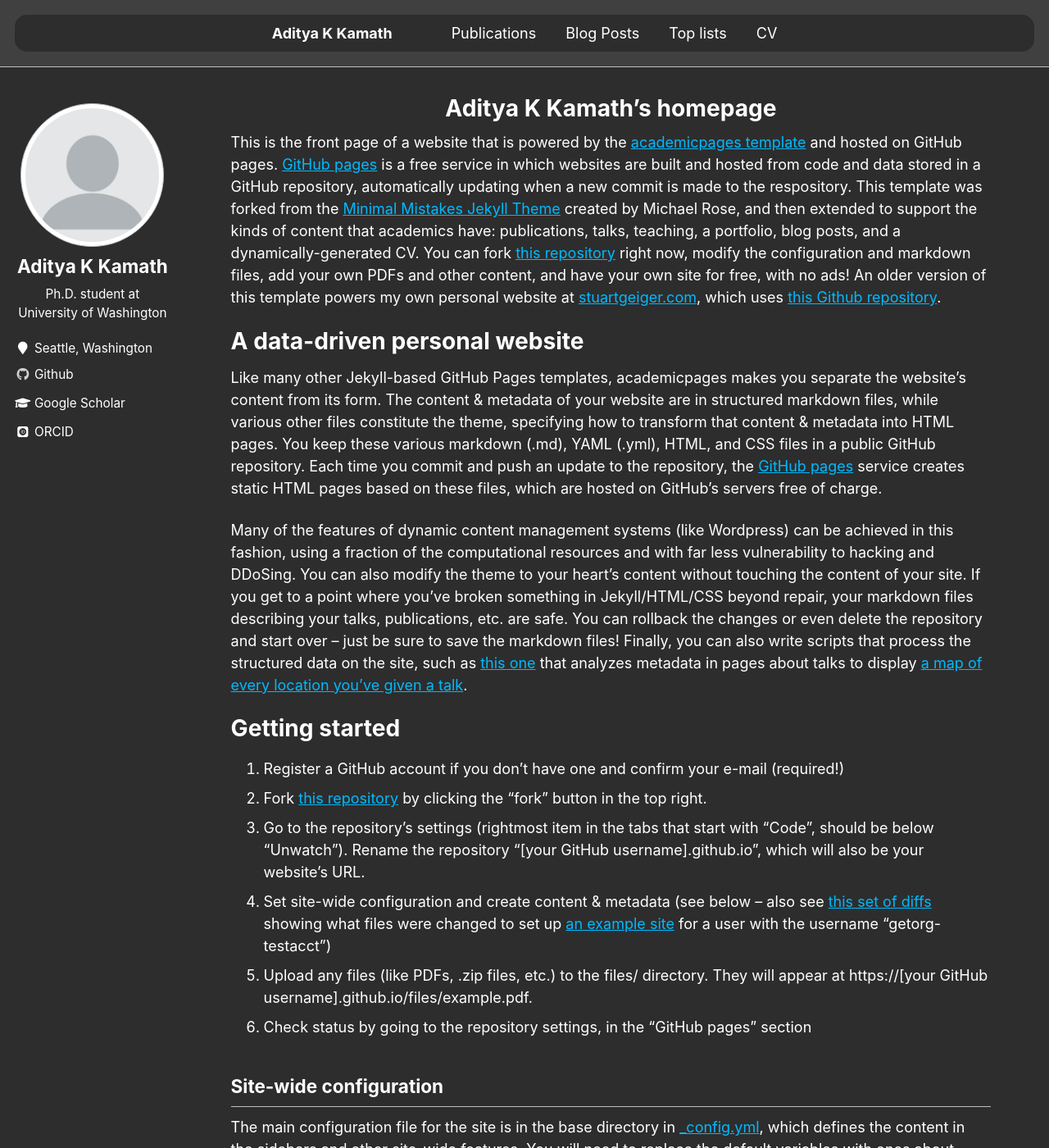
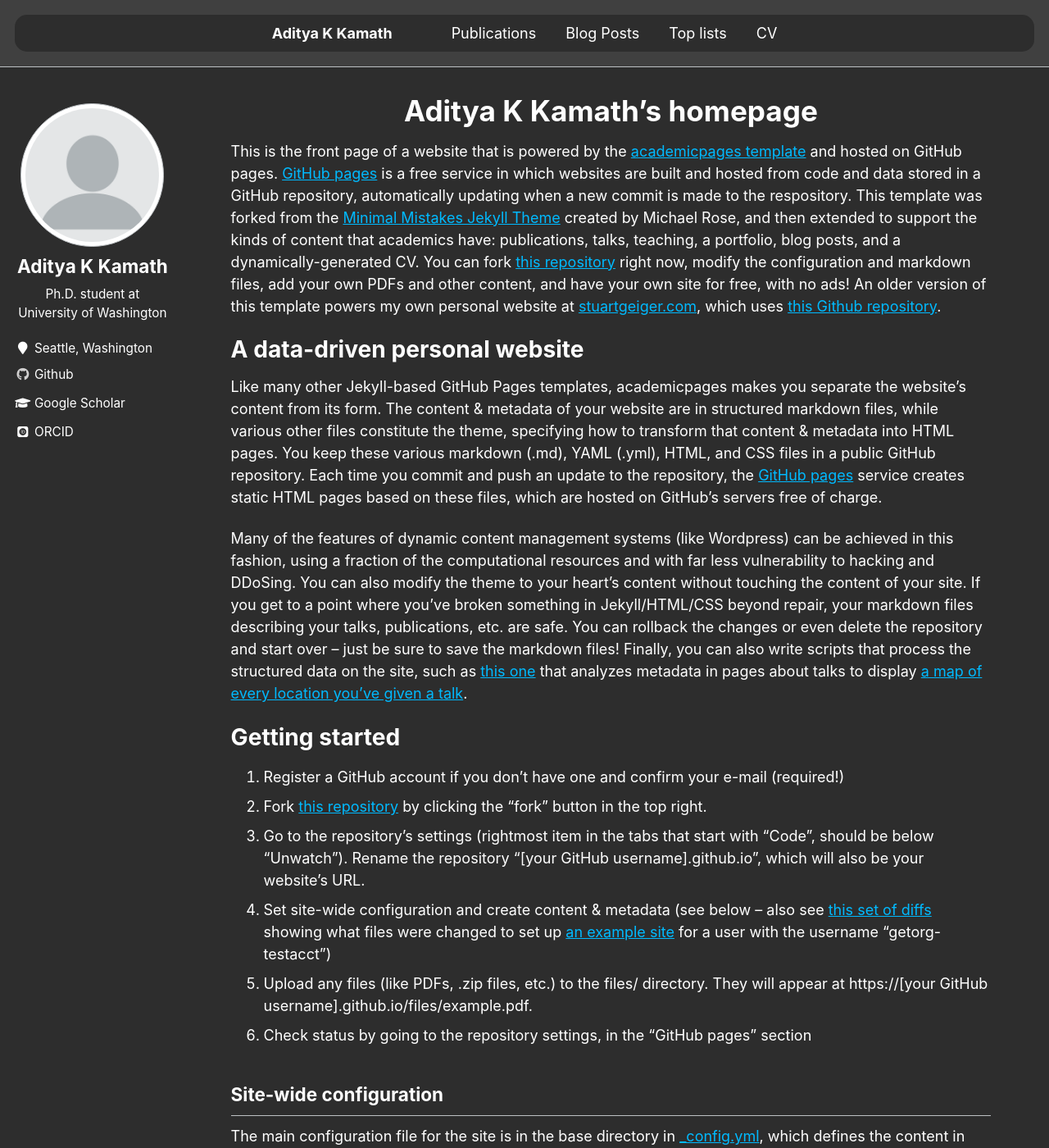
Before and after one commit to AKKamath/akkamath.github.io, a Jekyll site: the page built from _pages/about.md, in a window 1280 px wide and 1400 px high. Shown: the whole window at 82% size. Built offline with Jekyll 4.4.1, drawn with Linux system fonts in a browser that asks for light colours; some web fonts are replaced.

Commit message:
Make page titles larger

```diff
--- a/_sass/_page.scss
+++ b/_sass/_page.scss
@@ -38,6 +38,7 @@
   margin-top: 0;
   line-height: 1;
   text-align: center;
+  font-size: $type-size-2;
 
   & + .page__meta {
     margin-top: -0.5em;
```
